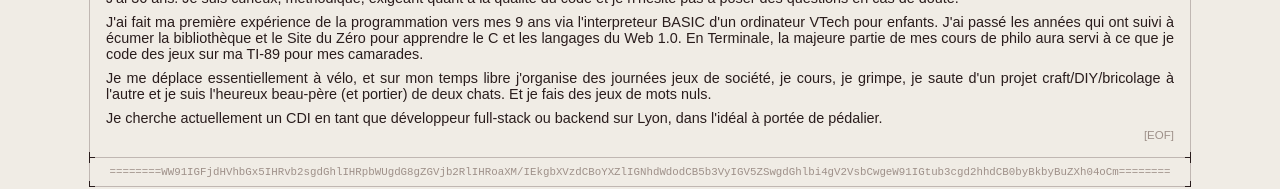
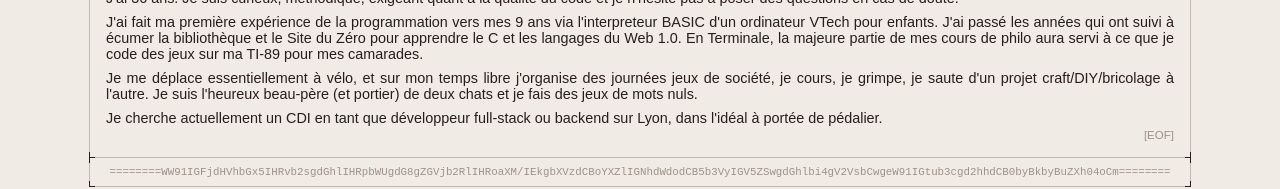
Before and after one commit to prShadoko/cv, a SvelteKit app: page / in a window 1280 px wide. Shown: the part 1418-1607 px from the top of the page. Built offline with nearby package versions, Linux system fonts and the light colour scheme; a web font is replaced by a local one.

Commit message:
Change some wording that felt weird

```diff
--- a/src/routes/data.ts
+++ b/src/routes/data.ts
@@ -135,7 +135,7 @@ export const abilities: Ability[] = [
   {
     ability: 'SvelteKit',
     category: 'frameworks' as const,
-    level: 4,
+    level: 3,
   },
   {
     ability: 'React',
@@ -217,6 +217,6 @@ export const metadata: Metadata = {
 export const readme: string[] = [
   `J'ai 36 ans. Je suis curieux, méthodique, exigeant quant à la qualité du code et je n'hésite pas à poser des questions en cas de doute.`,
   `J'ai fait ma première expérience de la programmation vers mes 9 ans via l'interpreteur BASIC d'un ordinateur VTech pour enfants. J'ai passé les années qui ont suivi à écumer la bibliothèque et le Site du Zéro pour apprendre le C et les langages du Web 1.0. En Terminale, la majeure partie de mes cours de philo aura servi à ce que je code des jeux sur ma TI-89 pour mes camarades.`,
-  `Je me déplace essentiellement à vélo, et sur mon temps libre j'organise des journées jeux de société, je cours, je grimpe, je saute d'un projet craft/DIY/bricolage à l'autre et je suis l'heureux beau-père (et portier) de deux chats. Et je fais des jeux de mots nuls.`,
+  `Je me déplace essentiellement à vélo, et sur mon temps libre j'organise des journées jeux de société, je cours, je grimpe, je saute d'un projet craft/DIY/bricolage à l'autre. Je suis l'heureux beau-père (et portier) de deux chats et je fais des jeux de mots nuls.`,
   `Je cherche actuellement un CDI en tant que développeur full-stack ou backend sur Lyon, dans l'idéal à portée de pédalier.`,
 ];
```
